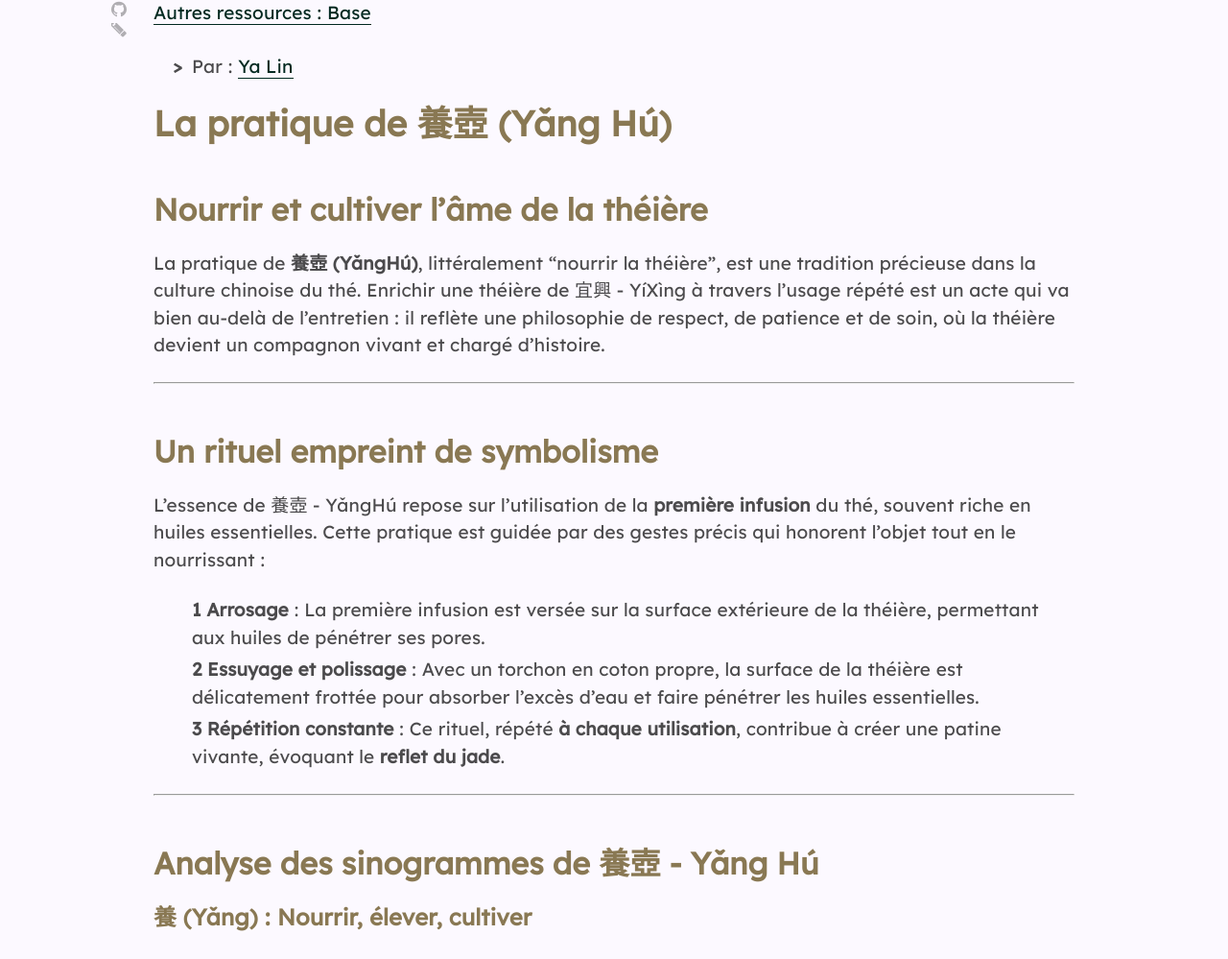
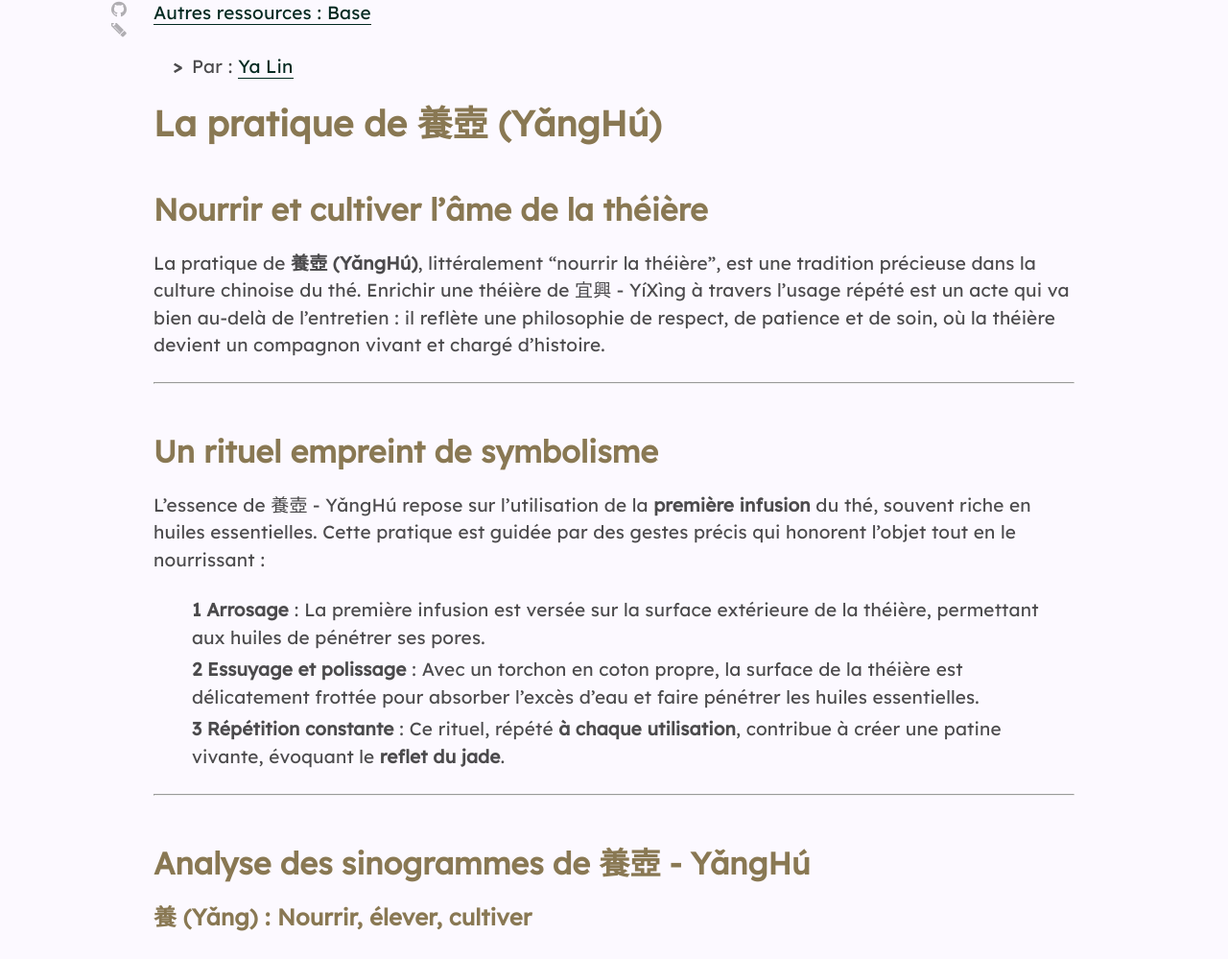
Before and after one commit to brutdethe/site, a Jekyll site: the page built from ressources/_base/養壺_nourrir-la-theiere.md, in a window 1280 px wide and 1400 px high. Shown: the part 179-1178 px from the top of the window at 96% size. Built offline with Jekyll 4.4.1, drawn with Linux system fonts in a browser that asks for light colours; nearby versions of some CDN libraries.

Commit message:
taiwn cha yi

```diff
--- a/ressources/_base/養壺_nourrir-la-theiere.md
+++ b/ressources/_base/養壺_nourrir-la-theiere.md
@@ -6,7 +6,7 @@ description: >
 
 ---
 
-# La pratique de 養壺 (Yǎng Hú)
+# La pratique de 養壺 (YǎngHú)
 
 ## Nourrir et cultiver l’âme de la théière
 
@@ -24,7 +24,7 @@ L’essence de 養壺 - YǎngHú repose sur l’utilisation de la **première in
 
 ---
 
-## Analyse des sinogrammes de 養壺 - Yǎng Hú
+## Analyse des sinogrammes de 養壺 - YǎngHú
 
 ### 養 (Yǎng) : Nourrir, élever, cultiver
 - **Radical** : Le radical **⺷ (羊, yáng)** symbolise "mouton", synonyme d’abondance et de bien-être.
```
Also changed, not shown: ressources/_base/臺灣茶藝_tai-wan-cha-yi_art-du-the-de-taiwan.md (+1 -1 lines).
